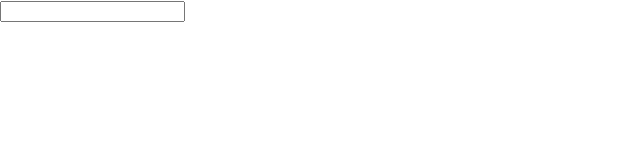
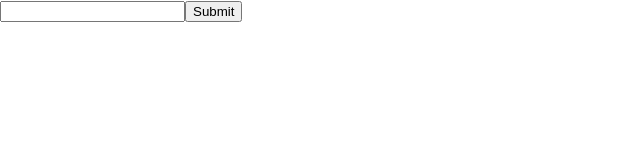
Before and after one commit to KarenMTan/bp-fall2020-onboarding, a React (Create React App) app: page / in a window 1280 px wide. Shown: the top 160 px of the page, without its empty margins (0-640 px from the left). Built offline with nearby package versions, Linux system fonts and the light colour scheme.

Commit message:
Submit input results only on button submission.

```diff
--- a/src/Post.js
+++ b/src/Post.js
@@ -2,12 +2,19 @@ import React, { useState } from 'react';
 
 export default function Post() {
   const [text, setText] = useState('');
+  const [hiddenText, setHiddenText] = useState('');
   return (
     <>
       <div>
         {text}
       </div>
-      <input onChange={(e) => { setText(e.target.value); }} />
+      <input onChange={(e) => { setHiddenText(e.target.value); }} />
+      <button
+        type="button"
+        onClick={() => { setText(hiddenText); }}
+      >
+        Submit
+      </button>
     </>
   );
 }
```
